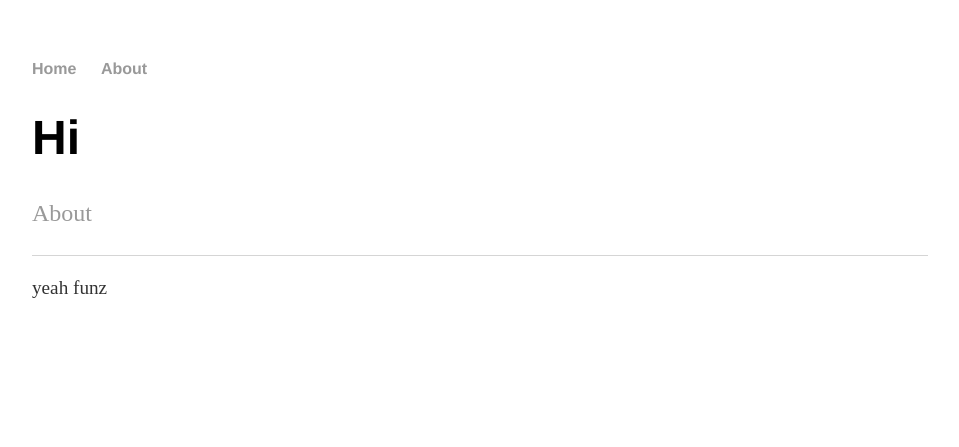
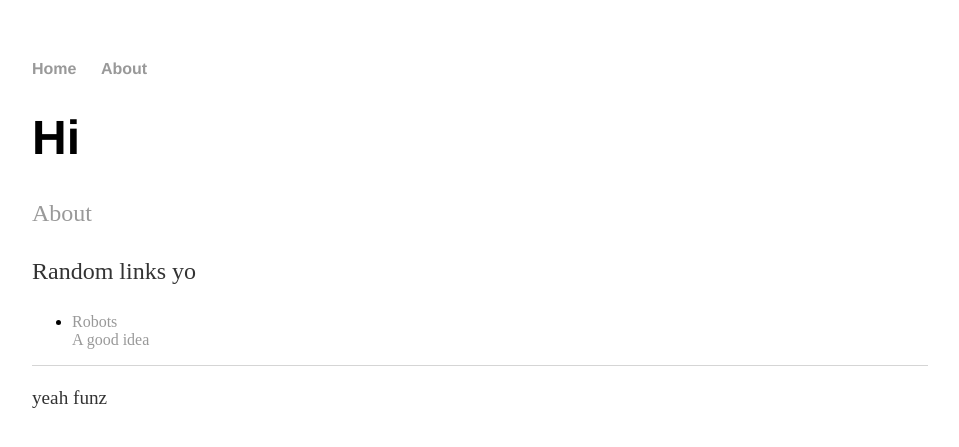
Before and after one commit to poiurewq/poiurewq, a Jekyll site: the page built from index.html, in a window 1280 px wide. Shown: the top 447 px of the page, without its empty margins (160-1119 px from the left). Built offline with Jekyll 4.4.1, drawn with Linux system fonts in a browser that asks for light colours.

Commit message:
Update index.html

```diff
--- a/index.html
+++ b/index.html
@@ -5,4 +5,9 @@ title: Hello Q
 <div class="blurb">
 	<h1>Hi</h1>
 	<p><a href="/about">About</a></p>
+	<p>Random links yo</p>
+	<ul>
+		<li><a href="bit.ly/2JCxbI5">Robots</li>
+		<lu><a href="https://bit.ly/3k4hs3W">A good idea</li>
+	</ul>
 </div><!-- /.blurb -->
```
